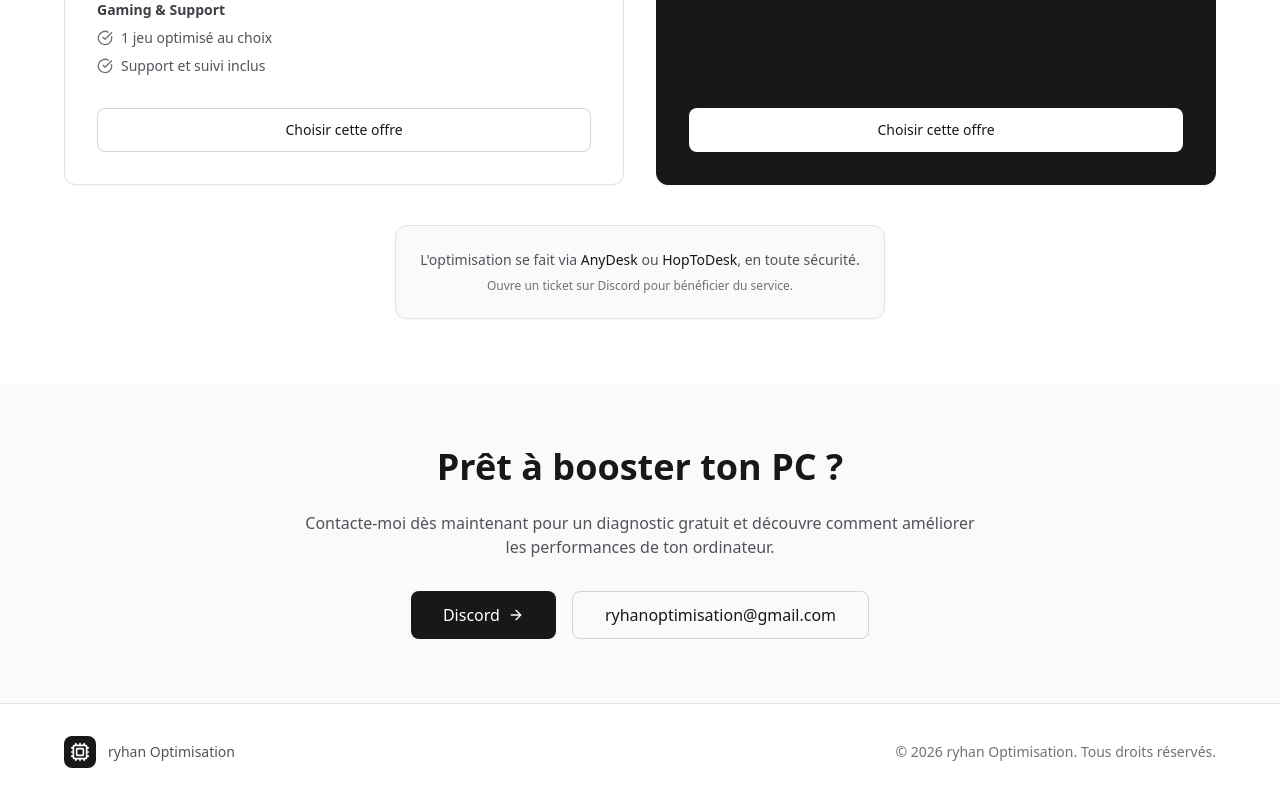
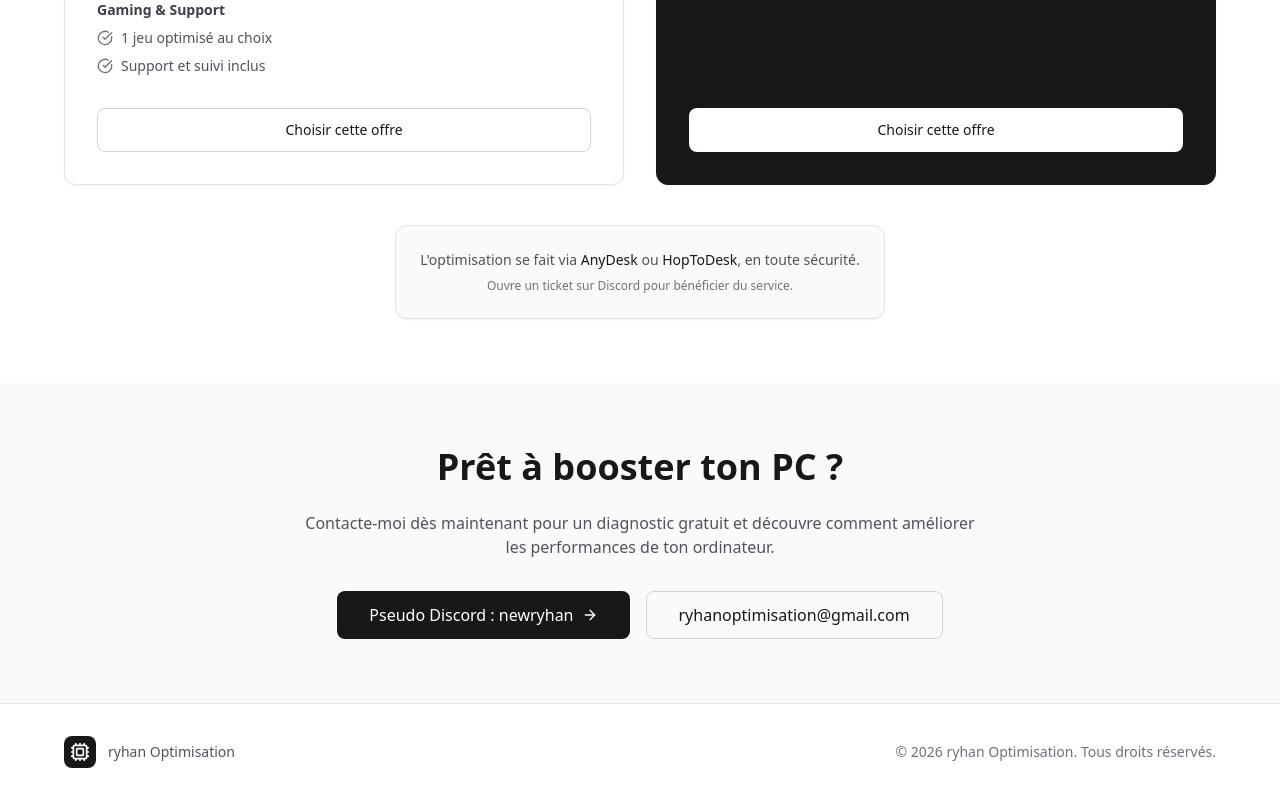
Before and after one commit to ryhanoptimisation/mon-site-nextjs, a Next.js app: page / in a window 1280 px wide. Shown: the part 3683-4483 px from the top of the page. Built offline with nearby package versions, Linux system fonts and the light colour scheme.

Commit message:
Update page.tsx

```diff
--- a/src/app/page.tsx
+++ b/src/app/page.tsx
@@ -724,7 +724,7 @@ export default function Home() {
           </p>
           <div className="flex flex-col sm:flex-row gap-4 justify-center">
             <Button size="lg" className="group">
-              Discord
+              Pseudo Discord : newryhan
               <ArrowRight className="w-4 h-4 group-hover:translate-x-1 transition-transform" />
             </Button>
             <Button size="lg" variant="outline">
```
